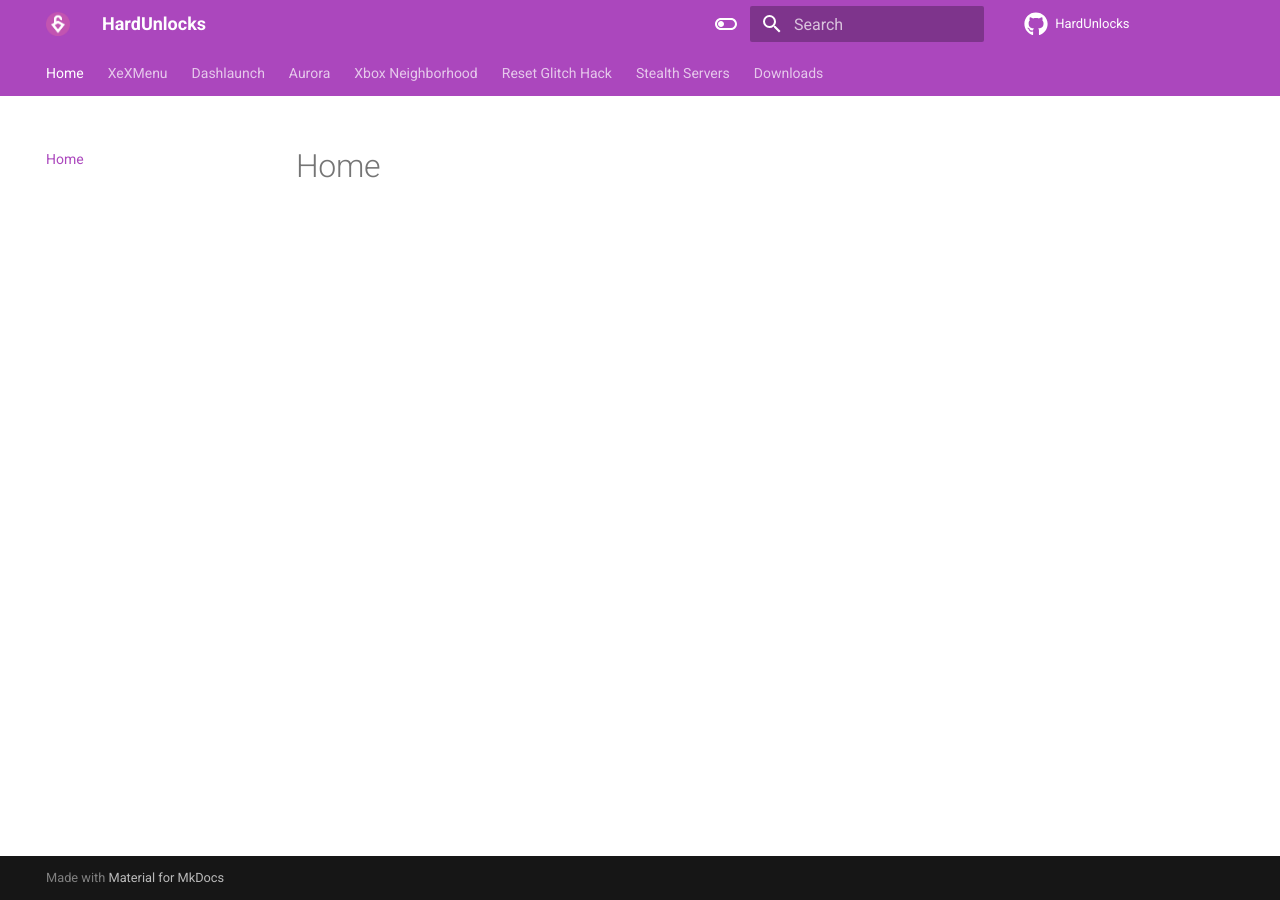
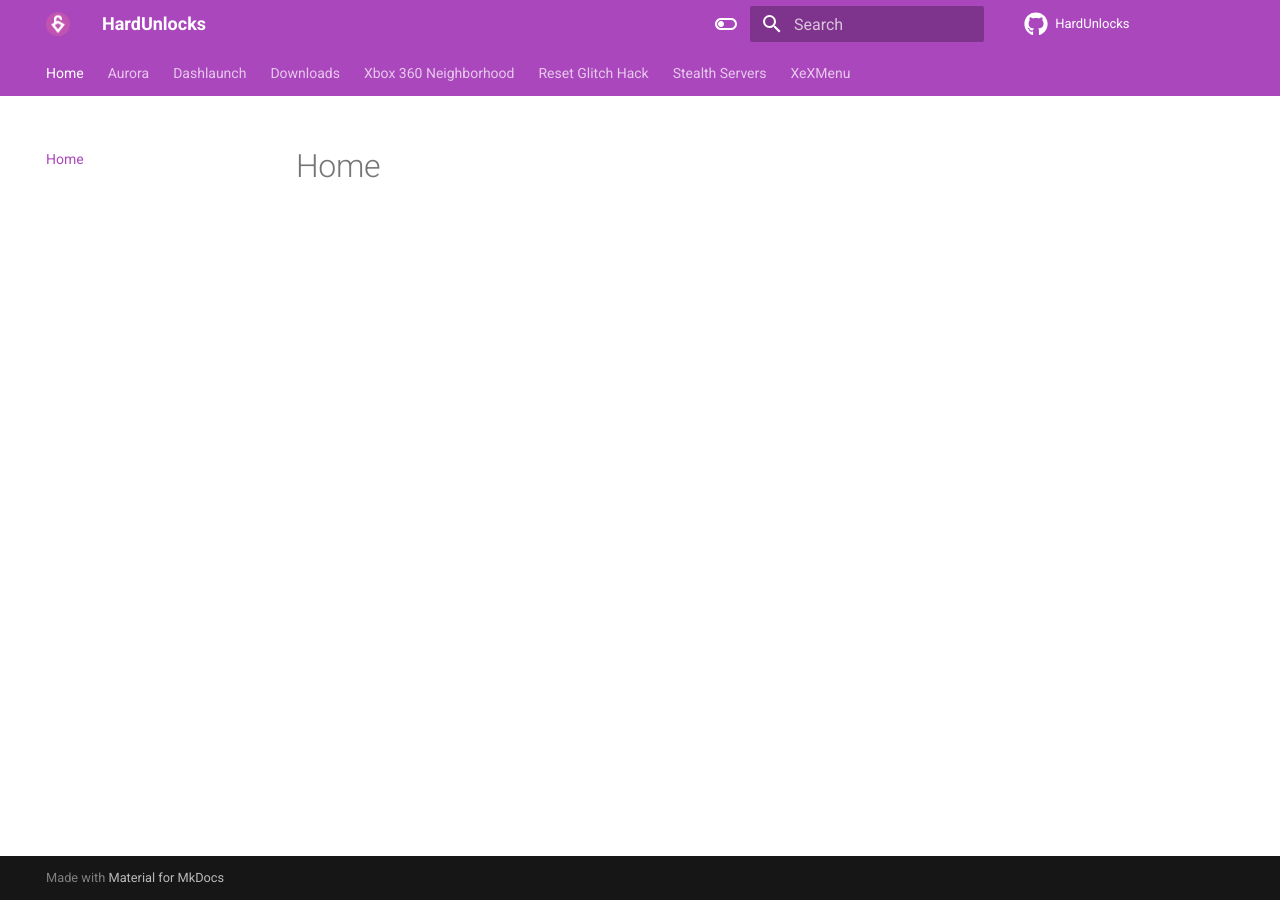
Before and after one commit to elasticpanda69/HardUnlocks, an MkDocs documentation site: the page built from docs/index.md, in a window 1280 px wide. Built offline with MkDocs 1.6.1 and Material for MkDocs 9.7.7, drawn with Linux system fonts in a browser that asks for light colours; comment, search, counter and statistics services are not loaded; some of the changed lines change nothing that is shown.

Commit message:
Added multiple paths

```diff
--- a/mkdocs.yml
+++ b/mkdocs.yml
@@ -41,15 +41,6 @@
 repo_url: https://github.com/elasticpanda69/HardUnlocks
 repo_name: HardUnlocks
 
-nav:
-  - Home: index.md
-  - XeXMenu: XeXMenu.md
-  - Dashlaunch: Dashlaunch.md
-  - Aurora: Aurora.md
-  - Xbox Neighborhood: Neighborhood.md
-  - Reset Glitch Hack: RGH.md
-  - Stealth Servers: StealthServers.md
-  - Downloads: Downloads.md
 
 extra_javascript:
   - https://unpkg.com/tablesort@5.3.0/dist/tablesort.min.js
```
Also changed, not shown: docs/Abgx360.md (deleted), docs/ArisenStudio.md (deleted), docs/FatXplorer.md (deleted), docs/FileZilla.md (deleted), docs/FreestyleDash.md (deleted), docs/ISO2GOD.md (deleted), docs/LiNK.md (deleted), docs/RetroArch.md (deleted), docs/WinSCP.md (deleted), docs/XDVDMulleter.md (deleted), docs/XLinkKai.md (deleted), docs/XM360.md (deleted), docs/XeLL.md (deleted), docs/Xplorer360.md (deleted).
